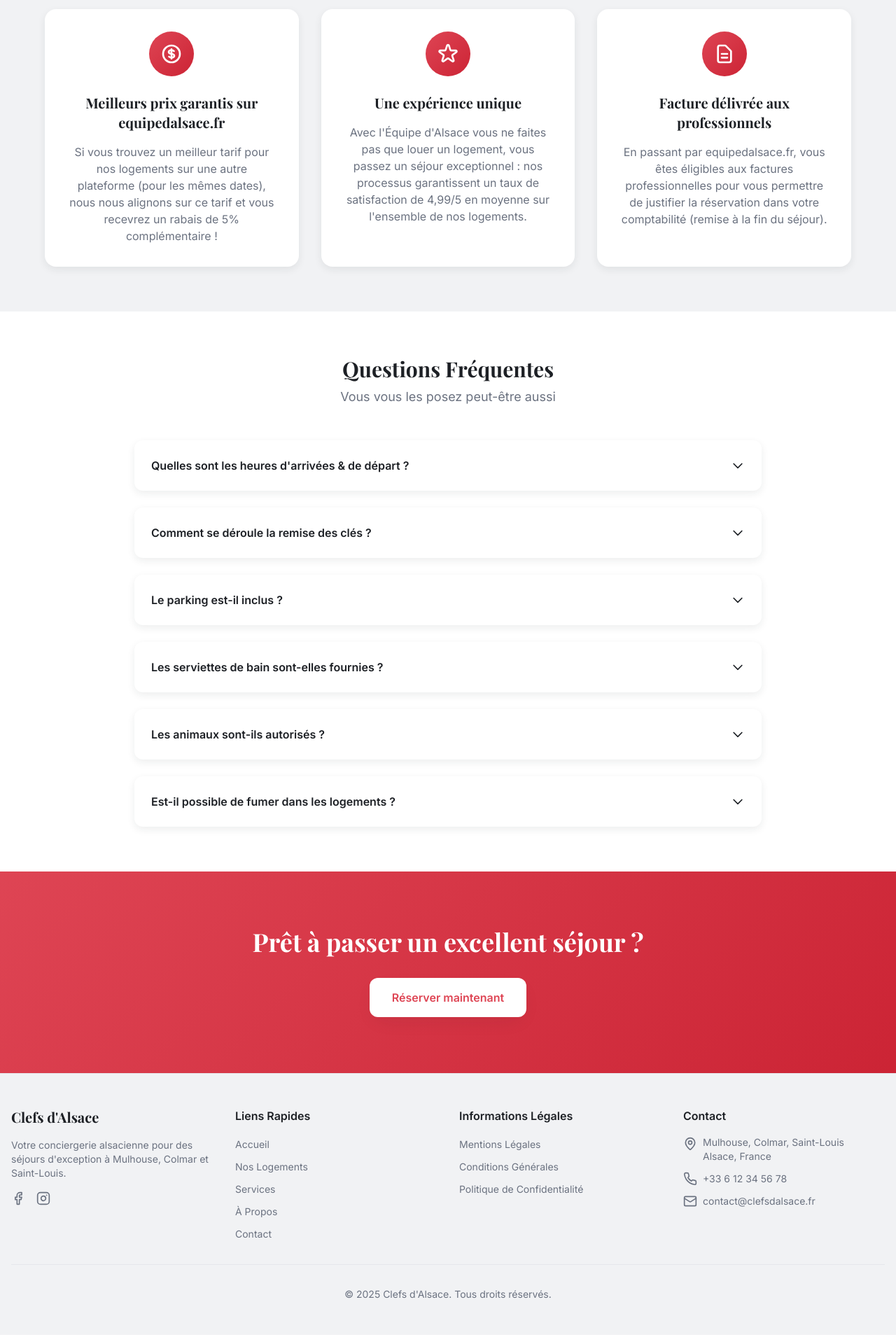
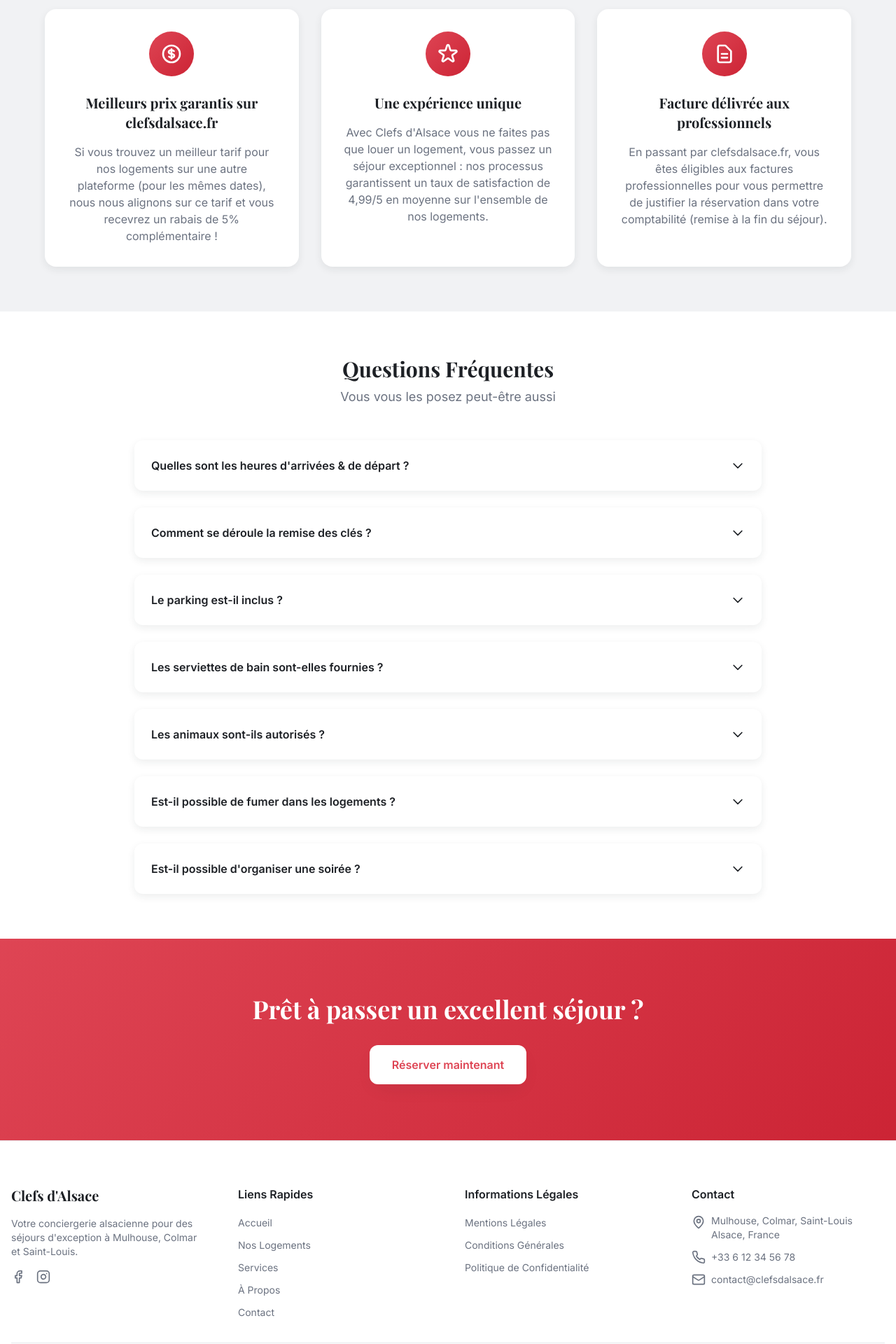
Before and after one commit to GeoffrayMoinsLeQuart/alsace-getaway-hub, a React (Vite) app: page / in a window 1280 px wide. Shown: the part 3260-5180 px from the top of the page at 70% size. Built offline with nearby package versions, Linux system fonts and the light colour scheme; no server answers; the HTML template or start-up script is replaced by a standard one.

Commit message:
Refactor footer and FAQ section

```diff
--- a/src/components/Footer.tsx
+++ b/src/components/Footer.tsx
@@ -3,9 +3,9 @@ import { Facebook, Instagram, Mail, Phone, MapPin } from "lucide-react";
 
 export default function Footer() {
   return (
-    <footer className="bg-secondary border-t border-border">
-      <div className="container mx-auto px-4 py-12">
-        <div className="grid grid-cols-1 md:grid-cols-2 lg:grid-cols-4 gap-8">
+    <footer className="bg-card border-t border-border">
+      <div className="container mx-auto px-4 py-16">
+        <div className="grid grid-cols-1 md:grid-cols-2 lg:grid-cols-4 gap-12">
           {/* Company Info */}
           <div className="space-y-4">
             <h3 className="text-xl font-bold font-['Playfair_Display'] text-foreground">
--- a/src/pages/Index.tsx
+++ b/src/pages/Index.tsx
@@ -239,7 +239,7 @@ export default function Index() {
         <div className="container mx-auto px-4">
           <div className="text-center mb-12">
             <h2 className="text-4xl font-bold font-['Playfair_Display'] text-foreground mb-4">
-              Les petits + de l'Équipe d'Alsace
+              Les petits + de Clefs d'Alsace
             </h2>
             <h3 className="text-2xl font-semibold text-foreground">
               Pourquoi nous choisir ?
@@ -254,7 +254,7 @@ export default function Index() {
                 </svg>
               </div>
               <h4 className="text-xl font-bold font-['Playfair_Display'] text-foreground mb-4">
-                Meilleurs prix garantis sur equipedalsace.fr
+                Meilleurs prix garantis sur clefsdalsace.fr
               </h4>
               <p className="text-muted-foreground">
                 Si vous trouvez un meilleur tarif pour nos logements sur une autre plateforme (pour les mêmes dates), nous nous alignons sur ce tarif et vous recevrez un rabais de 5% complémentaire !
@@ -271,7 +271,7 @@ export default function Index() {
                 Une expérience unique
               </h4>
               <p className="text-muted-foreground">
-                Avec l'Équipe d'Alsace vous ne faites pas que louer un logement, vous passez un séjour exceptionnel : nos processus garantissent un taux de satisfaction de 4,99/5 en moyenne sur l'ensemble de nos logements.
+                Avec Clefs d'Alsace vous ne faites pas que louer un logement, vous passez un séjour exceptionnel : nos processus garantissent un taux de satisfaction de 4,99/5 en moyenne sur l'ensemble de nos logements.
               </p>
             </div>
 
@@ -285,7 +285,7 @@ export default function Index() {
                 Facture délivrée aux professionnels
               </h4>
               <p className="text-muted-foreground">
-                En passant par equipedalsace.fr, vous êtes éligibles aux factures professionnelles pour vous permettre de justifier la réservation dans votre comptabilité (remise à la fin du séjour).
+                En passant par clefsdalsace.fr, vous êtes éligibles aux factures professionnelles pour vous permettre de justifier la réservation dans votre comptabilité (remise à la fin du séjour).
               </p>
             </div>
           </div>
@@ -361,7 +361,7 @@ export default function Index() {
                 </svg>
               </summary>
               <p className="text-muted-foreground mt-4">
-                Nous aimons beaucoup les animaux mais ils sont malheureusement interdits dans nos appartements et maisons pour des raisons d'hygiène.
+                Oui, les animaux sont acceptés moyennant un supplément.
               </p>
             </details>
 
@@ -374,6 +374,18 @@ export default function Index() {
               </summary>
               <p className="text-muted-foreground mt-4">
                 Il est strictement interdit de fumer dans les logements.
+              </p>
+            </details>
+
+            <details className="bg-card p-6 rounded-xl shadow-card group">
+              <summary className="font-semibold text-foreground cursor-pointer list-none flex justify-between items-center">
+                Est-il possible d'organiser une soirée ?
+                <svg className="w-5 h-5 transition-transform group-open:rotate-180" fill="none" stroke="currentColor" viewBox="0 0 24 24">
+                  <path strokeLinecap="round" strokeLinejoin="round" strokeWidth={2} d="M19 9l-7 7-7-7" />
+                </svg>
+              </summary>
+              <p className="text-muted-foreground mt-4">
+                Non, les soirées sont strictement interdites.
               </p>
             </details>
           </div>
```
